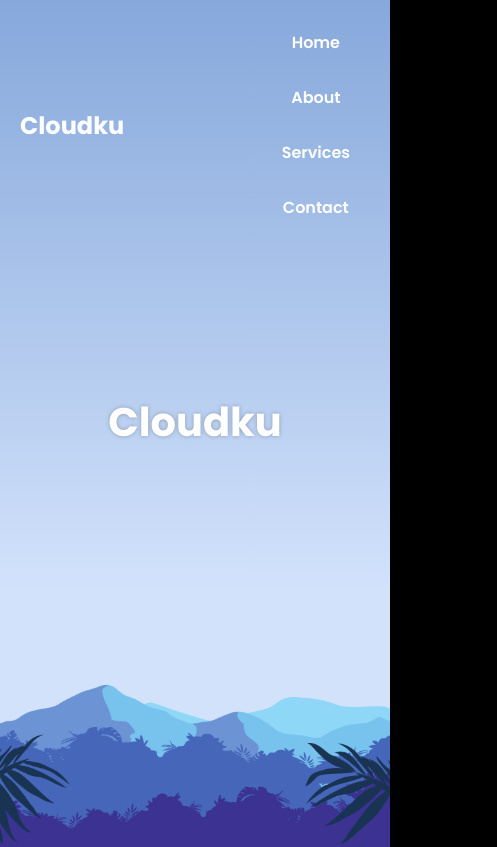
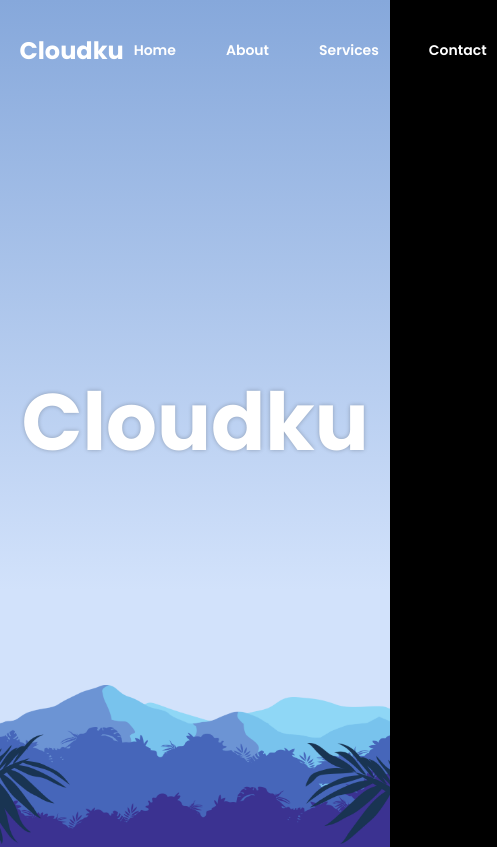
Before and after one commit to CasperCloudku/ANTISARA, a plain HTML site: page index.html in a window 390 px wide. Shown: the top 847 px of the page, 497 px wide, since content can reach past the window. Drawn offline with Linux system fonts and the light colour scheme.

Commit message:
Add files via upload

```diff
--- a/style.css
+++ b/style.css
@@ -87,37 +87,16 @@ header nav:hover > a:not(:hover) {
     font-size: 40px;
 }
 
-/* Aturan Media Query untuk Responsif */
+/* Aturan Media Query untuk Responsif di Semua Perangkat */
 @media only screen and (max-width: 768px) {
-    header {
-        height: auto;
-        padding: 20px;
+    /* Menyesuaikan teks Cloudku di header */
+    header h1 {
+        font-size: 24px; /* Ubah ukuran teks Cloudku */
     }
 
-    header h1 {
-        font-size: 24px;
-    }
-
-    header nav {
-        flex-direction: column;
-        gap: 10px;
-        align-items: center;
-    }
-
+    /* Menyesuaikan navigasi di header */
     header nav a {
-        padding: 10px 20px;
-        font-size: 16px;
-    }
-
-    .home .title {
-        font-size: 40px;
-    }
-
-    .about {
-        padding: 20px;
-    }
-
-    .about h1 {
-        font-size: 24px;
+        padding: 5px 10px; /* Ubah padding navigasi */
+        font-size: 14px; /* Ubah ukuran teks navigasi */
     }
 }
```
